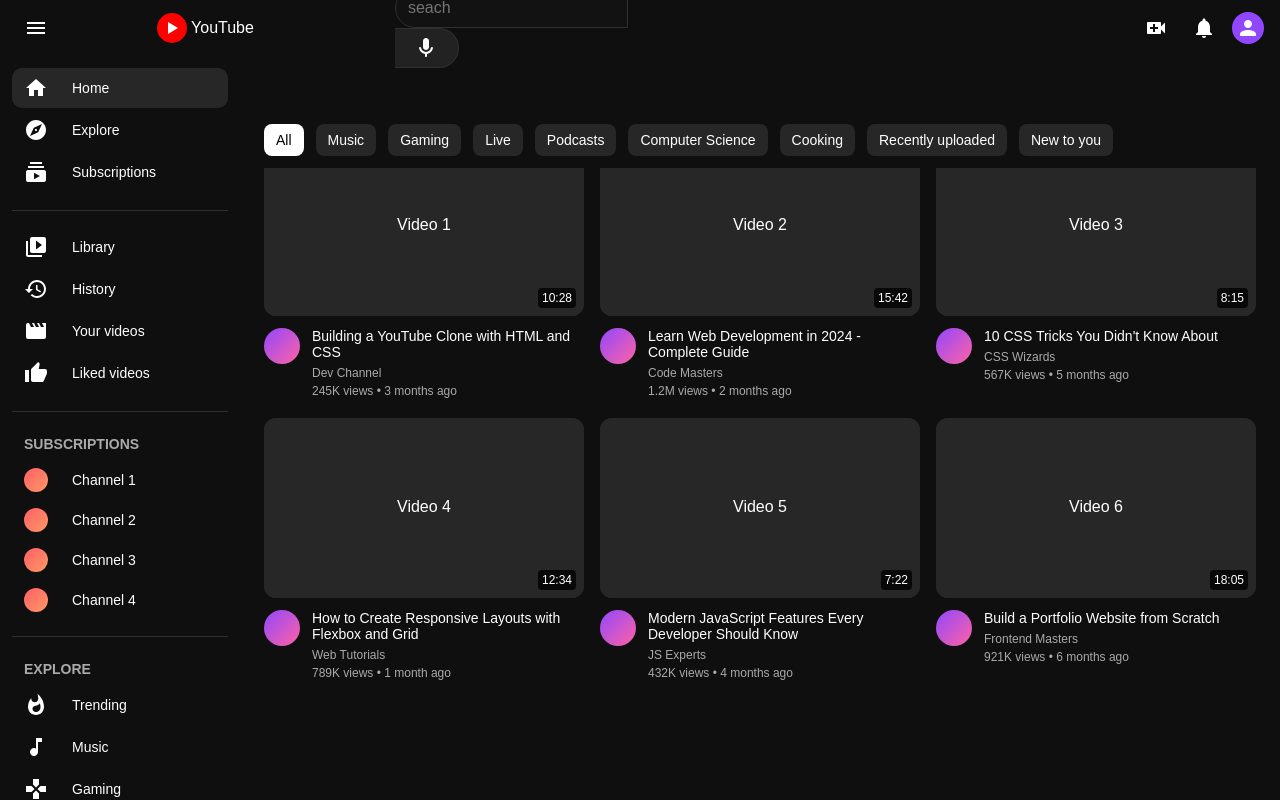
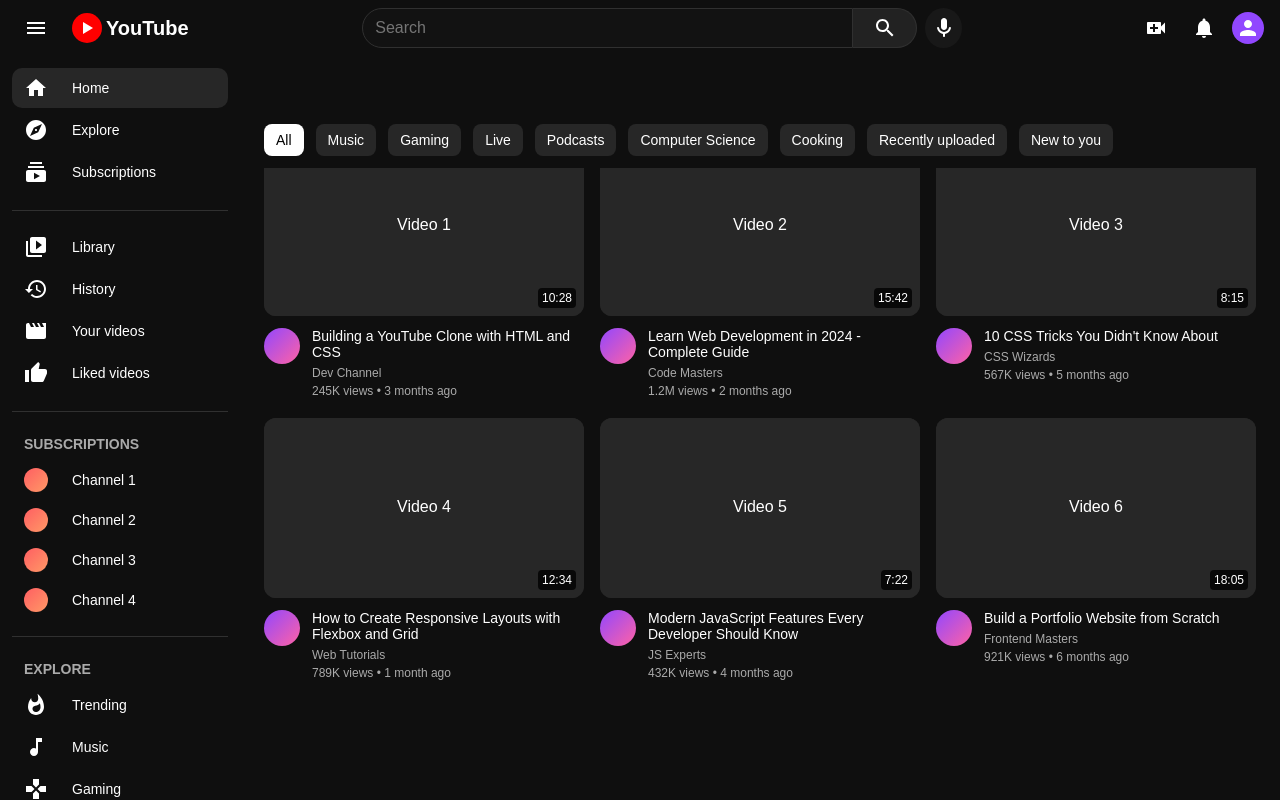
Before and after one commit to RenanMarinho809/youtube-clone-, a plain HTML site: page index.html in a window 1280 px wide. Drawn offline with Linux system fonts and the light colour scheme.

Commit message:
refactor header structure and improve search functionality in index.html

```diff
--- a/index.html
+++ b/index.html
@@ -8,24 +8,27 @@
 </head>
 <body>
     <div class="container">
-        <!--Header-->
+        <!-- Header -->
         <header>
             <div class="header-left">
                 <div class="menu-icon">
                     <span class="icon icon-menu"></span>
                 </div>
-            </div>
                 <div class="logo">
                     <div class="logo-icon"></div>
-                <span logo-text>YouTube</span>
+                    <span class="logo-text">YouTube</span>
+                </div>
             </div>
 
             <div class="header-center">
-                <div class="seach-container">
-                    <input type="text" class="search-input" placeholder="seach">
+                <div class="search-container">
+                    <input type="text" class="search-input" placeholder="Search">
                     <button class="search-button">
+                        <span class="icon icon-search"></span>
+                    </button>
+                </div>
+                <div class="mic-button">
                     <span class="icon icon-mic"></span>
-                    </button>
                 </div>
             </div>
 
```
Lines whose indentation alone changed are shown as unchanged.
